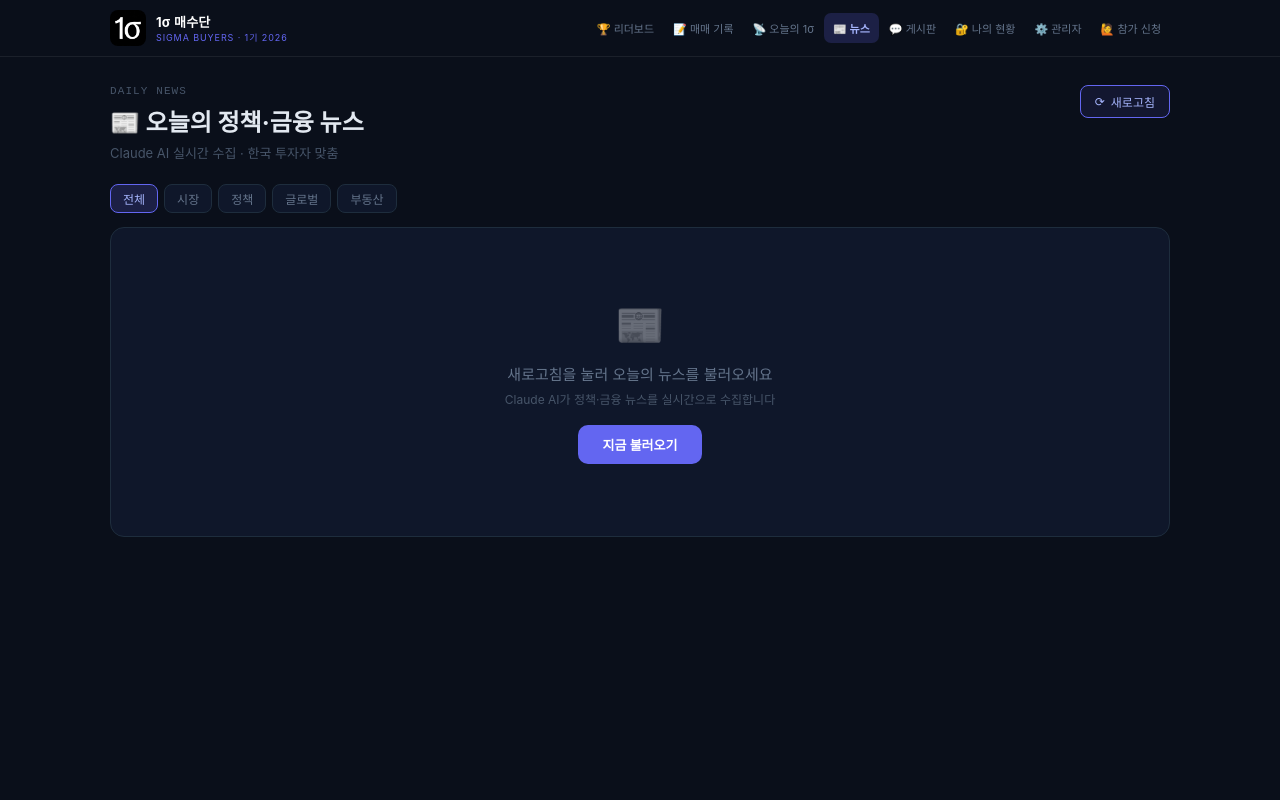
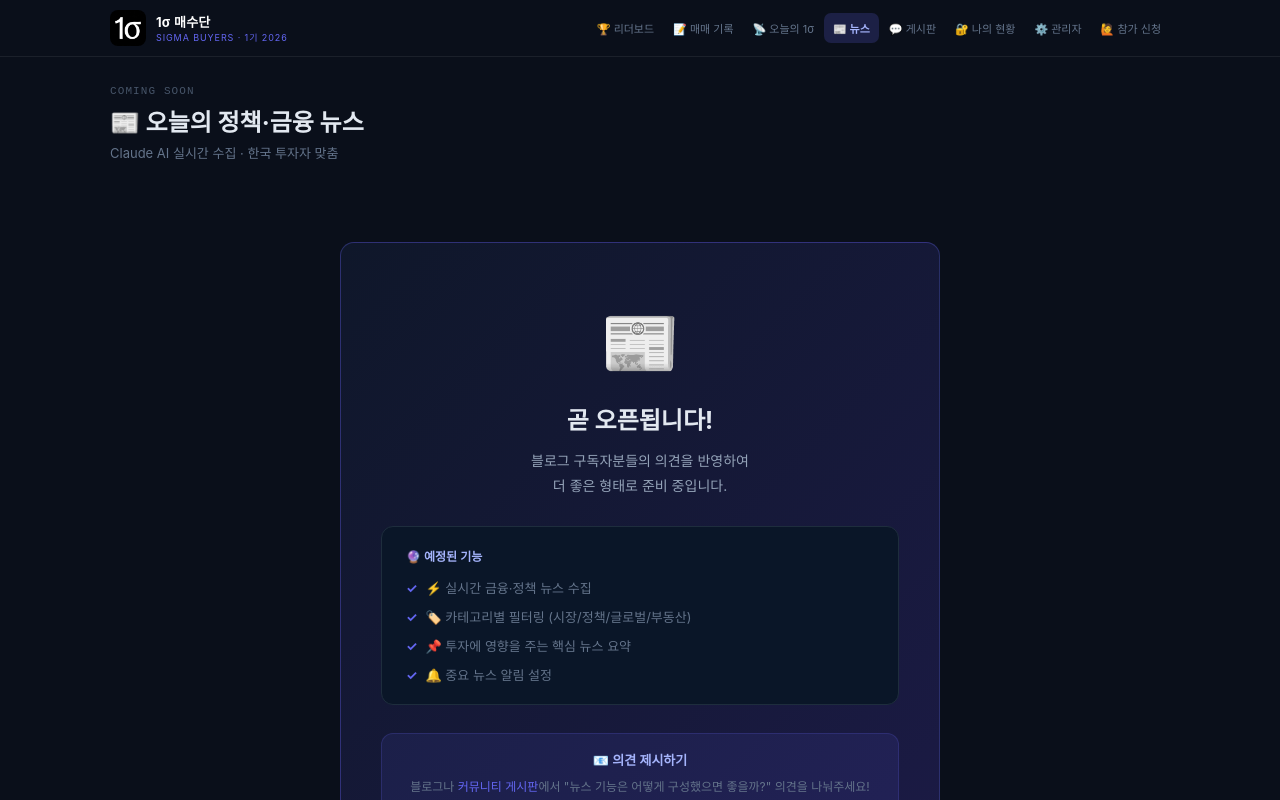
Before and after one commit to 3XClub/sigma-community, a Next.js app: page /news in a window 1280 px wide. Shown: the top 800 px of the page. Built offline with nearby package versions, Linux system fonts and the light colour scheme.

Commit message:
Add files via upload

```diff
--- a/pages/news.js
+++ b/pages/news.js
@@ -1,136 +1,82 @@
 import { useState } from 'react';
 
-const CATS = [
-  { id:'all', label:'전체' },
-  { id:'market', label:'시장' },
-  { id:'policy', label:'정책' },
-  { id:'global', label:'글로벌' },
-  { id:'real_estate', label:'부동산' },
-];
-const COL = {
-  market:      { bg:'rgba(74,222,128,0.08)',  text:'#4ade80' },
-  policy:      { bg:'rgba(99,102,241,0.08)',  text:'#a5b4fc' },
-  global:      { bg:'rgba(251,191,36,0.08)',  text:'#fbbf24' },
-  real_estate: { bg:'rgba(244,114,182,0.08)', text:'#f472b6' },
-};
+export default function News() {
+  return (
+    <div style={{ animation: 'fadeUp 0.3s ease' }}>
+      <div style={{ marginBottom: 22 }}>
+        <div style={{ fontSize: 11, color: '#475569', letterSpacing: '0.1em', textTransform: 'uppercase', fontFamily: 'monospace', marginBottom: 6 }}>Coming Soon</div>
+        <h1 style={{ fontSize: 24, fontWeight: 700 }}>📰 오늘의 정책·금융 뉴스</h1>
+        <p style={{ fontSize: 13, color: '#64748b', marginTop: 5 }}>Claude AI 실시간 수집 · 한국 투자자 맞춤</p>
+      </div>
 
-export default function News() {
-  const [news, setNews] = useState([]);
-  const [loading, setLoading] = useState(false);
-  const [cat, setCat] = useState('all');
-  const [updatedAt, setUpdatedAt] = useState('');
-  const [expanded, setExpanded] = useState(null);
-  const [errorMsg, setErrorMsg] = useState('');
+      <div style={{ maxWidth: 600, margin: '0 auto', marginTop: 80 }}>
+        {/* Coming Soon 카드 */}
+        <div style={{ background: 'linear-gradient(135deg, #0f172a 0%, #1e1b4b 100%)', borderRadius: 14, border: '1px solid rgba(99,102,241,0.3)', padding: '60px 40px', textAlign: 'center' }}>
+          <div style={{ fontSize: 64, marginBottom: 20 }}>📰</div>
+          <h2 style={{ fontSize: 24, fontWeight: 700, color: '#e2e8f0', marginBottom: 12 }}>곧 오픈됩니다!</h2>
+          <p style={{ fontSize: 14, color: '#94a3b8', lineHeight: 1.8, marginBottom: 28 }}>
+            블로그 구독자분들의 의견을 반영하여<br/>
+            더 좋은 형태로 준비 중입니다.
+          </p>
 
-  async function fetchNews() {
-    setLoading(true); setNews([]); setErrorMsg('');
-    try {
-      const res = await fetch('/api/news');
-      const data = await res.json();
-      if (data.error) throw new Error(data.error);
-      setNews(data.news || []);
-      setUpdatedAt(new Date().toLocaleTimeString('ko-KR', { hour:'2-digit', minute:'2-digit' }));
-    } catch(e) {
-      setErrorMsg('뉴스 수집 실패: ' + e.message);
-    }
-    setLoading(false);
-  }
+          {/* 뉴스 기능 미리보기 */}
+          <div style={{ background: '#0a1628', borderRadius: 12, padding: '20px 24px', marginBottom: 28, border: '1px solid #1e2d3d', textAlign: 'left' }}>
+            <div style={{ fontSize: 12, color: '#a5b4fc', fontWeight: 600, marginBottom: 14 }}>🔮 예정된 기능</div>
+            <div style={{ display: 'flex', flexDirection: 'column', gap: 10 }}>
+              {[
+                '⚡ 실시간 금융·정책 뉴스 수집',
+                '🏷️ 카테고리별 필터링 (시장/정책/글로벌/부동산)',
+                '📌 투자에 영향을 주는 핵심 뉴스 요약',
+                '🔔 중요 뉴스 알림 설정',
+              ].map((item, i) => (
+                <div key={i} style={{ fontSize: 13, color: '#64748b', display: 'flex', alignItems: 'center', gap: 8 }}>
+                  <span style={{ color: '#6366f1', fontWeight: 700 }}>✓</span>
+                  {item}
+                </div>
+              ))}
+            </div>
+          </div>
 
-  const filtered = cat === 'all' ? news : news.filter(n => n.category === cat);
+          {/* 의견 수집 CTA */}
+          <div style={{ background: 'rgba(99,102,241,0.1)', border: '1px solid rgba(99,102,241,0.2)', borderRadius: 12, padding: '16px 20px' }}>
+            <p style={{ fontSize: 13, color: '#a5b4fc', fontWeight: 600, marginBottom: 8 }}>📧 의견 제시하기</p>
+            <p style={{ fontSize: 12, color: '#64748b', lineHeight: 1.7 }}>
+              블로그나 <span style={{ color: '#6366f1' }}>커뮤니티 게시판</span>에서
+              "뉴스 기능은 어떻게 구성했으면 좋을까?"
+              의견을 나눠주세요!
+            </p>
+          </div>
 
-  return (
-    <div style={{ animation:'fadeUp 0.3s ease' }}>
-      <div style={{ display:'flex', justifyContent:'space-between', alignItems:'flex-start', marginBottom:22 }}>
-        <div>
-          <div style={{ fontSize:11, color:'#475569', letterSpacing:'0.1em', textTransform:'uppercase', fontFamily:'monospace', marginBottom:6 }}>Daily News</div>
-          <h1 style={{ fontSize:24, fontWeight:700 }}>📰 오늘의 정책·금융 뉴스</h1>
-          <p style={{ fontSize:13, color:'#475569', marginTop:5 }}>Claude AI 실시간 수집 · 한국 투자자 맞춤</p>
-        </div>
-        <div style={{ display:'flex', gap:8, alignItems:'center' }}>
-          {updatedAt && <span style={{ fontSize:11, color:'#475569', fontFamily:'monospace' }}>업데이트 {updatedAt}</span>}
-          <button onClick={fetchNews} disabled={loading} style={{ display:'flex', alignItems:'center', gap:6, color:'#a5b4fc', background:'rgba(99,102,241,0.1)', border:'1px solid #6366f1', borderRadius:8, padding:'7px 14px', fontSize:12, cursor:'pointer' }}>
-            <span style={{ display:'inline-block', animation:loading?'spin 1s linear infinite':'none' }}>⟳</span>
-            {loading ? '수집 중...' : '새로고침'}
-          </button>
+          {/* 현재 사용 가능한 기능 */}
+          <div style={{ marginTop: 32, paddingTop: 32, borderTop: '1px solid #1e2d3d' }}>
+            <div style={{ fontSize: 12, color: '#475569', marginBottom: 16 }}>지금 사용 가능한 기능</div>
+            <div style={{ display: 'grid', gridTemplateColumns: 'repeat(2,1fr)', gap: 10 }}>
+              {[
+                { icon: '📡', label: '오늘의 1σ', href: '/sigma' },
+                { icon: '📝', label: '매매 기록', href: '/trades' },
+                { icon: '💬', label: '커뮤니티', href: '/community' },
+                { icon: '🔐', label: '나의 현황', href: '/my' },
+              ].map((item, i) => (
+                <a key={i} href={item.href} style={{
+                  background: '#0a1628', border: '1px solid #1e2d3d', borderRadius: 10,
+                  padding: '14px 16px', textDecoration: 'none', display: 'flex', flexDirection: 'column',
+                  alignItems: 'center', gap: 8, cursor: 'pointer', transition: 'all 0.2s'
+                }}
+                onMouseEnter={e => e.currentTarget.style.borderColor = '#6366f1'}
+                onMouseLeave={e => e.currentTarget.style.borderColor = '#1e2d3d'}
+                >
+                  <span style={{ fontSize: 20 }}>{item.icon}</span>
+                  <span style={{ fontSize: 12, fontWeight: 600, color: '#e2e8f0' }}>{item.label}</span>
+                </a>
+              ))}
+            </div>
+          </div>
         </div>
       </div>
 
-      {errorMsg && (
-        <div style={{ background:'rgba(248,113,113,0.1)', border:'1px solid rgba(248,113,113,0.2)', borderRadius:10, padding:'12px 16px', color:'#f87171', marginBottom:16, fontSize:13 }}>
-          ⚠️ {errorMsg}
-        </div>
-      )}
-
-      <div style={{ display:'flex', gap:6, marginBottom:14, flexWrap:'wrap' }}>
-        {CATS.map(c => (
-          <button key={c.id} onClick={()=>setCat(c.id)} style={{ fontSize:12, padding:'5px 12px', background:cat===c.id?'rgba(99,102,241,0.2)':'#0f172a', color:cat===c.id?'#a5b4fc':'#64748b', border:`1px solid ${cat===c.id?'#6366f1':'#1e2d3d'}`, borderRadius:8, cursor:'pointer' }}>
-            {c.label}
-          </button>
-        ))}
+      <div style={{ marginTop: 40, textAlign: 'center', fontSize: 12, color: '#475569' }}>
+        통계로 사고, 함께 버틴다. · 1σ 매수단
       </div>
-
-      <div style={{ background:'#0f172a', borderRadius:14, border:'1px solid #1e2d3d', overflow:'hidden' }}>
-        {/* 스켈레톤 */}
-        {loading && [0,1,2,3,4,5].map(i => (
-          <div key={i} style={{ padding:'18px 22px', borderBottom:'1px solid #0a1628', animation:'pulse 1.5s ease-in-out infinite' }}>
-            <div style={{ width:60, height:12, background:'#1e2d3d', borderRadius:4, marginBottom:10 }} />
-            <div style={{ width:'55%', height:15, background:'#1e2d3d', borderRadius:4, marginBottom:8 }} />
-            <div style={{ width:'85%', height:12, background:'#0a1628', borderRadius:4 }} />
-          </div>
-        ))}
-
-        {/* 빈 상태 */}
-        {!loading && news.length === 0 && (
-          <div style={{ padding:'72px', textAlign:'center', color:'#475569' }}>
-            <div style={{ fontSize:40, marginBottom:14, opacity:0.4 }}>📰</div>
-            <div style={{ fontSize:15, color:'#64748b', marginBottom:6 }}>새로고침을 눌러 오늘의 뉴스를 불러오세요</div>
-            <div style={{ fontSize:12 }}>Claude AI가 정책·금융 뉴스를 실시간으로 수집합니다</div>
-            <button onClick={fetchNews} style={{ marginTop:18, background:'#6366f1', color:'white', border:'none', padding:'10px 24px', borderRadius:10, fontSize:13, fontWeight:600, cursor:'pointer' }}>
-              지금 불러오기
-            </button>
-          </div>
-        )}
-
-        {/* 뉴스 리스트 */}
-        {!loading && filtered.map((item, i) => {
-          const col = COL[item.category] || { bg:'rgba(255,255,255,0.05)', text:'#94a3b8' };
-          const isOpen = expanded === i;
-          return (
-            <div key={i} onClick={()=>setExpanded(isOpen?null:i)} style={{ padding:'18px 22px', borderBottom:i<filtered.length-1?'1px solid #0a1628':'none', cursor:'pointer', background:isOpen?'#0a1628':'transparent', transition:'background 0.2s' }}>
-              <div style={{ display:'flex', gap:14, alignItems:'flex-start' }}>
-                <div style={{ fontSize:11, color:'#475569', fontFamily:'monospace', paddingTop:2, minWidth:70, flexShrink:0 }}>{item.date}</div>
-                <div style={{ flex:1 }}>
-                  <div style={{ display:'flex', alignItems:'center', gap:8, marginBottom:7 }}>
-                    <span style={{ fontSize:10, padding:'2px 8px', borderRadius:4, background:col.bg, color:col.text, border:`1px solid ${col.text}22` }}>
-                      {CATS.find(c=>c.id===item.category)?.label || item.category}
-                    </span>
-                    {item.urgent && (
-                      <span style={{ fontSize:10, padding:'2px 7px', borderRadius:4, background:'rgba(248,113,113,0.1)', color:'#f87171', animation:'pulse 2s ease-in-out infinite' }}>LIVE</span>
-                    )}
-                  </div>
-                  <div style={{ fontSize:14, fontWeight:600, color:'#e2e8f0', marginBottom:6, lineHeight:1.5 }}>{item.title}</div>
-                  <div style={{ fontSize:13, color:'#64748b', lineHeight:1.7 }}>{item.summary}</div>
-                  {isOpen && item.tags && (
-                    <div style={{ display:'flex', gap:6, flexWrap:'wrap', marginTop:10 }}>
-                      {item.tags.map(tag => (
-                        <span key={tag} style={{ fontSize:11, color:'#475569', background:'#0f1c2d', padding:'2px 8px', borderRadius:12, border:'1px solid #1e2d3d', fontFamily:'monospace' }}>→ {tag}</span>
-                      ))}
-                    </div>
-                  )}
-                </div>
-                <div style={{ color:'#475569', fontSize:12, transform:isOpen?'rotate(90deg)':'none', transition:'transform 0.2s', flexShrink:0 }}>→</div>
-              </div>
-            </div>
-          );
-        })}
-      </div>
-
-      {!loading && news.length > 0 && (
-        <div style={{ marginTop:10, fontSize:11, color:'#475569', fontFamily:'monospace', display:'flex', justifyContent:'space-between' }}>
-          <span>총 {filtered.length}건</span>
-          <span>Powered by Claude AI + Web Search</span>
-        </div>
-      )}
     </div>
   );
 }
```
